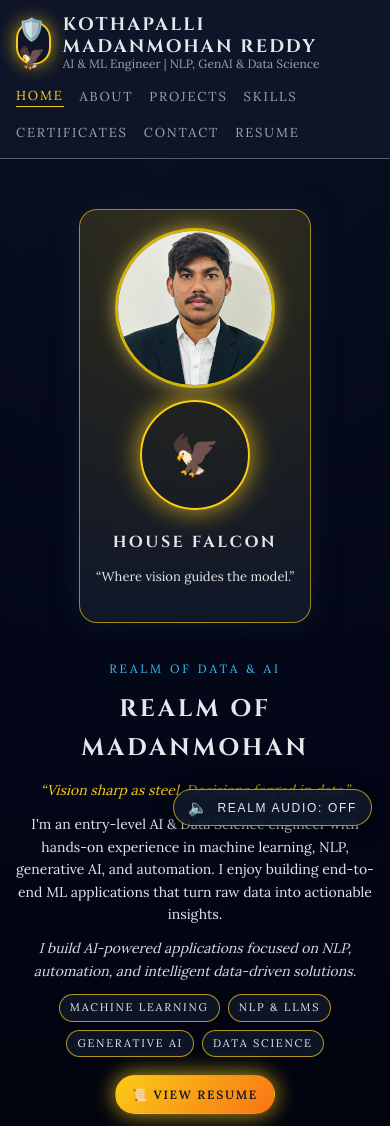
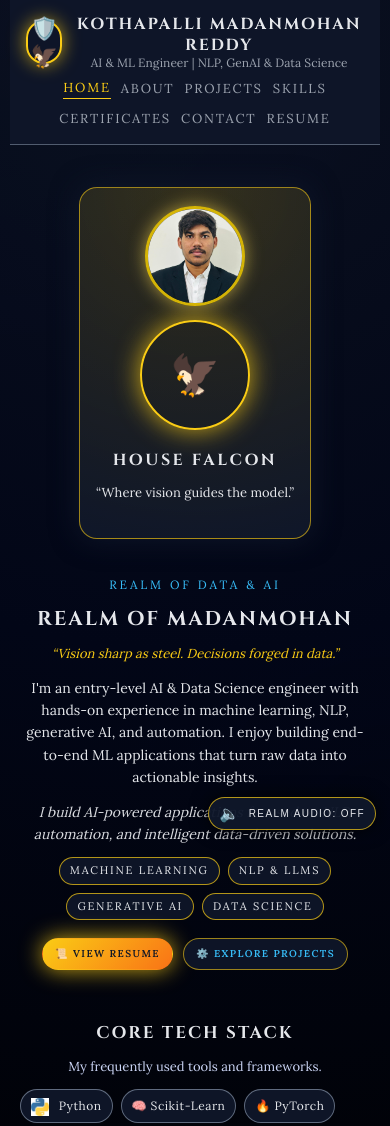
Before and after one commit to madhanreddy23/portfolio, a plain HTML site: page index.html in a window 390 px wide. Shown: the top 1126 px of the page. Drawn offline with Linux system fonts and the light colour scheme.

```diff
--- a/css/style.css
+++ b/css/style.css
@@ -1026,4 +1026,175 @@
   font-weight: 600;
   box-shadow: 0 0 22px rgba(250,204,21,0.8);
   transition: transform 0.2s ease, box-shadow 0.2s ease;
+
 }
+/* ===========================================================
+   📱 UNIVERSAL MOBILE RESPONSIVE FIX PACK (CSS OVERWRITE)
+   =========================================================== */
+
+@media (max-width: 768px) {
+
+  /* ---- Global Adjustments ---- */
+  body {
+    padding: 0 10px;
+    font-size: 15px;
+  }
+
+  .page,
+  .narrow-page {
+    padding: 16px 10px 60px;
+  }
+
+  h1, h2, h3 {
+    line-height: 1.3;
+  }
+
+  /* ---- Header ---- */
+  .header-inner {
+    flex-direction: column;
+    align-items: center;
+    text-align: center;
+    gap: 10px;
+  }
+
+  .main-nav {
+    flex-wrap: wrap;
+    justify-content: center;
+    gap: 10px;
+  }
+
+  .brand-name {
+    font-size: 16px;
+  }
+
+  /* ---- Hero Section ---- */
+  .hero {
+    grid-template-columns: 1fr;
+    text-align: center;
+  }
+
+  .hero-left {
+    margin: 0 auto;
+    max-width: 100%;
+  }
+
+  .hero-title {
+    font-size: 22px !important;
+    letter-spacing: 0.1em;
+  }
+
+  .hero-motto {
+    font-size: 13px;
+  }
+
+  .hero-desc,
+  .hero-elevator {
+    font-size: 14px;
+  }
+
+  .hero-meta,
+  .hero-actions {
+    justify-content: center;
+  }
+
+  /* Profile Photo */
+  .profile-photo {
+    width: 120px !important;
+    height: 120px !important;
+    margin-bottom: 14px;
+  }
+
+  /* Sigil card */
+  .sigil-card {
+    max-width: 240px !important;
+    margin: 0 auto;
+  }
+
+  /* ---- Buttons ---- */
+  .btn-main,
+  .btn-ghost {
+    font-size: 11px;
+    padding: 8px 14px;
+  }
+
+  /* ---- Section Titles ---- */
+  .section-title {
+    font-size: 18px;
+    text-align: center;
+  }
+  .section-subtitle {
+    text-align: center;
+    font-size: 13px;
+  }
+
+  /* ---- Map / Cards ---- */
+  .map-grid {
+    grid-template-columns: 1fr;
+  }
+
+  .map-card h3 {
+    font-size: 14px;
+  }
+
+  /* ---- Skills / Lists ---- */
+  .skill-section ul li {
+    font-size: 14px;
+  }
+
+  /* ---- Contact Page ---- */
+  .contact-grid {
+    grid-template-columns: 1fr !important;
+  }
+
+  .contact-card {
+    padding: 14px 12px;
+  }
+
+  .contact-form input,
+  .contact-form textarea {
+    font-size: 14px;
+    padding: 8px;
+  }
+
+  .contact-form button {
+    width: 100%;
+    text-align: center;
+  }
+
+  /* ---- Footer ---- */
+  .site-footer {
+    font-size: 10px;
+    padding: 12px;
+  }
+
+  /* ---- Audio toggle ---- */
+  .audio-toggle {
+    bottom: 14px;
+    right: 14px;
+    padding: 6px 10px;
+    font-size: 10px;
+  }
+}
+
+/* Extra small phones */
+@media (max-width: 480px) {
+
+  .hero-title {
+    font-size: 20px !important;
+  }
+
+  .profile-photo {
+    width: 100px !important;
+    height: 100px !important;
+  }
+
+  .btn-main,
+  .btn-ghost {
+    font-size: 10px;
+    padding: 7px 12px;
+  }
+
+  .section-title {
+    font-size: 17px;
+  }
+}
```
